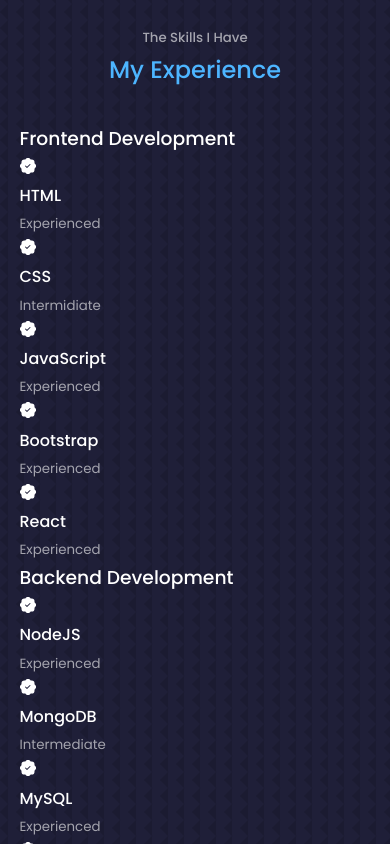
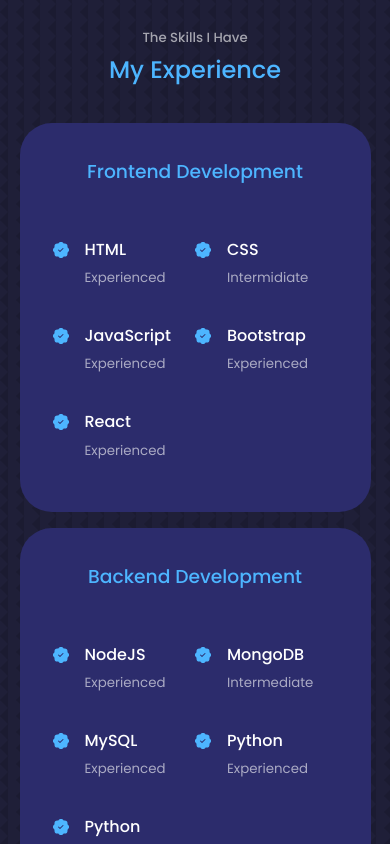
Before and after one commit to Jefferh30/Portfolio-Website, a React (Create React App) app: page / in a window 390 px wide. Shown: the part 1980-2824 px from the top of the page. Built offline with nearby package versions, Linux system fonts and the light colour scheme; the HTML template or start-up script is replaced by a standard one.

Commit message:
CSS for skills component finished

```diff
--- a/src/components/skills/skills.css
+++ b/src/components/skills/skills.css
@@ -0,0 +1,69 @@
+.experience_container {
+    display: grid;
+    grid-template-columns: 1fr 1fr;
+    gap: 2rem;
+}
+
+.experience_container > div {
+    background: var(--color-bg-variant);
+    padding: 2.4rem 5rem;
+    border-radius: 2rem;
+    border: 1px solid transparent;
+    transition: var(--transition);
+}
+
+.experience_container > div:hover {
+    background: transparent;
+    border-color: var(--color-primary-variant);
+    cursor: default;
+}
+
+.experience_container > div h3 {
+    text-align: center;
+    margin-bottom: 2rem;
+    color: var(--color-primary);
+}
+
+.experience_content {
+    display: grid;
+    grid-template-columns: 1fr 1fr;
+    row-gap: 2rem;
+}
+
+.experience_details {
+    display: flex;
+    gap: 1rem;
+}
+
+.experience_details-icon {
+    margin-top: 6px;
+    color: var(--color-primary);
+}
+
+/*======= Tablets, medium devices ========*/
+@media screen and (max-width: 1024px) {
+    .experience_container {
+        grid-template-columns: 1fr;
+    }
+
+    .experience_container > div {
+        width: 80%;
+        padding: 2rem;
+        margin: 0 auto;
+    }
+    .experience_content {
+        padding: 1rem;
+    }
+}
+
+/*======= Mobile, small devices ========*/
+@media screen and (max-width: 600px) {
+    .experience_container {
+        gap: 1rem;
+    }
+    .experience_container > div {
+        width: 100%;
+        padding: 2rem 1rem;
+    }
+
+}
```
